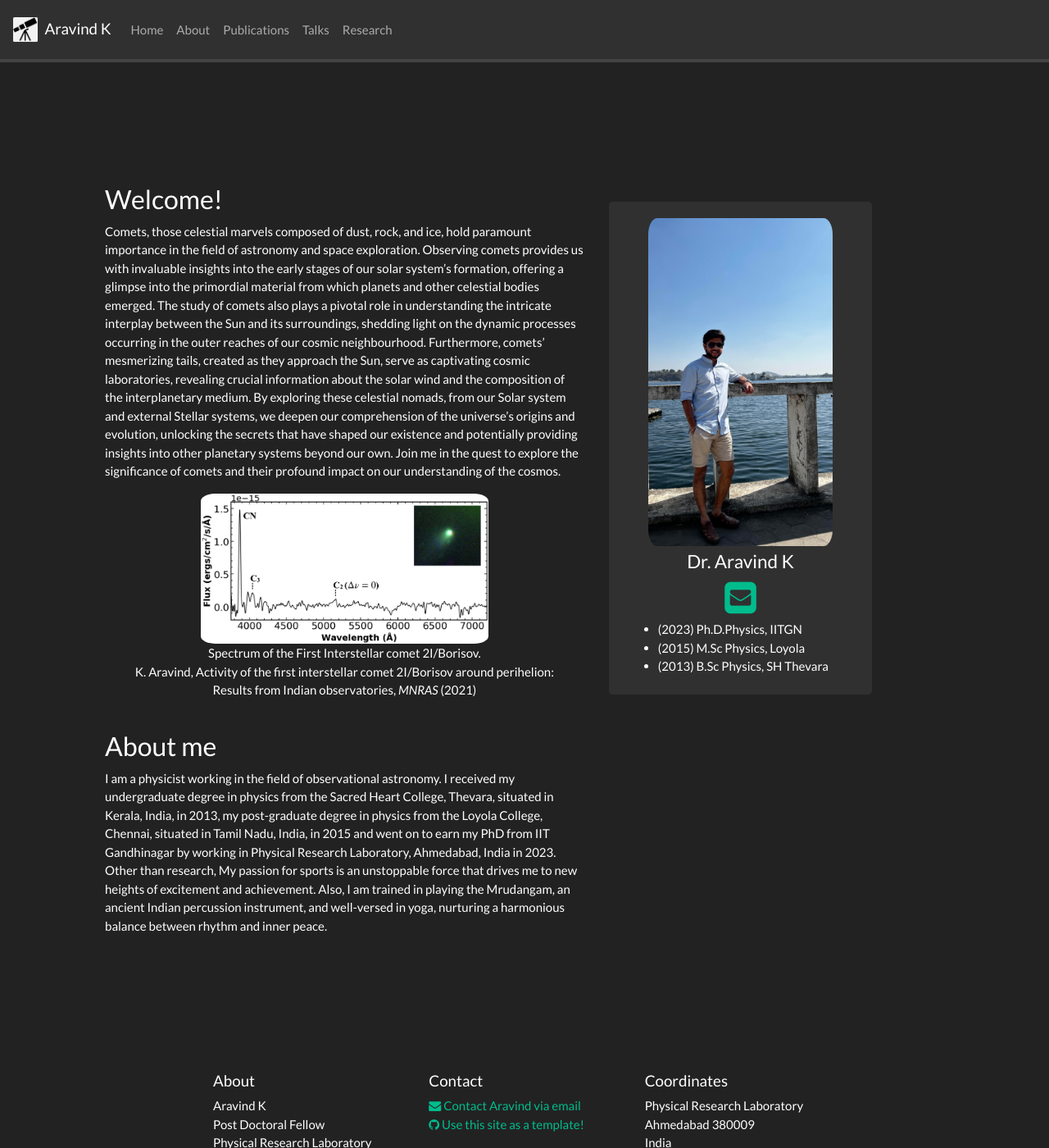
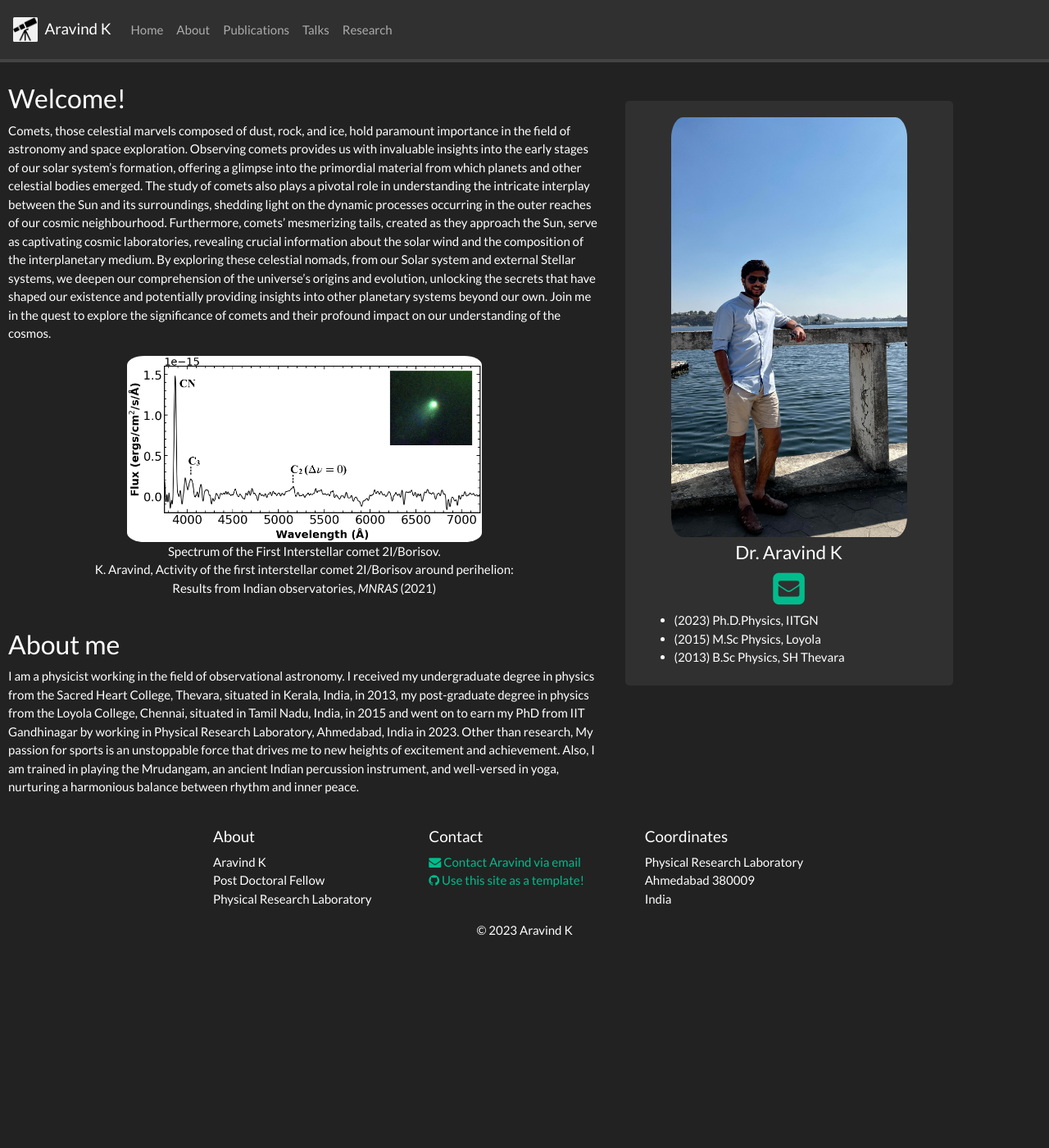
Before and after one commit to DrAravind1192/DrAravind1192.github.io, a Jekyll site: the page built from _pages/home.md, in a window 1280 px wide and 1400 px high. Shown: the whole window at 82% size. Built offline with Jekyll 4.4.1, drawn with Linux system fonts in a browser that asks for light colours; nearby versions of some CDN libraries; a style sheet for code colours, icons or effects is not loaded.

Commit message:
Update default.html

```diff
--- a/_layouts/default.html
+++ b/_layouts/default.html
@@ -19,7 +19,9 @@
     /* Large padding for large screens */
     @media only screen and (min-width: 1025px) {
       .main-container {
-        padding: 10%;
+        padding-left:10px;
+        padding-right: 10px;
+        padding-top:5px
       }
     }
   </style>
```
